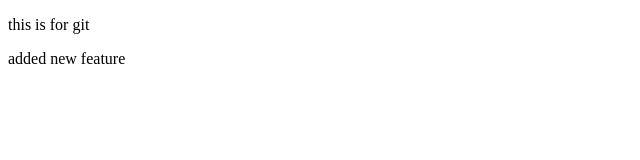
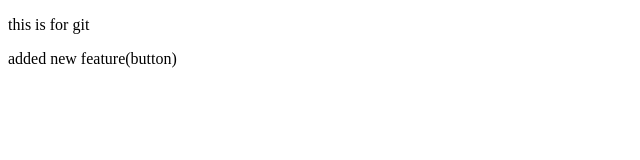
Before and after one commit to Gaganshetty123/localrepo, a plain HTML site: page index.html in a window 1280 px wide. Shown: the full height of the page, 0-640 px from the left. Drawn offline with Linux system fonts and the light colour scheme.

Commit message:
new feature

```diff
--- a/index.html
+++ b/index.html
@@ -7,7 +7,7 @@
 </head>
 <body>
     <p> this is for git</p>
-    <p>added new feature
+    <p>added new feature(button)
     </p>
 </body>
 </html>
```
